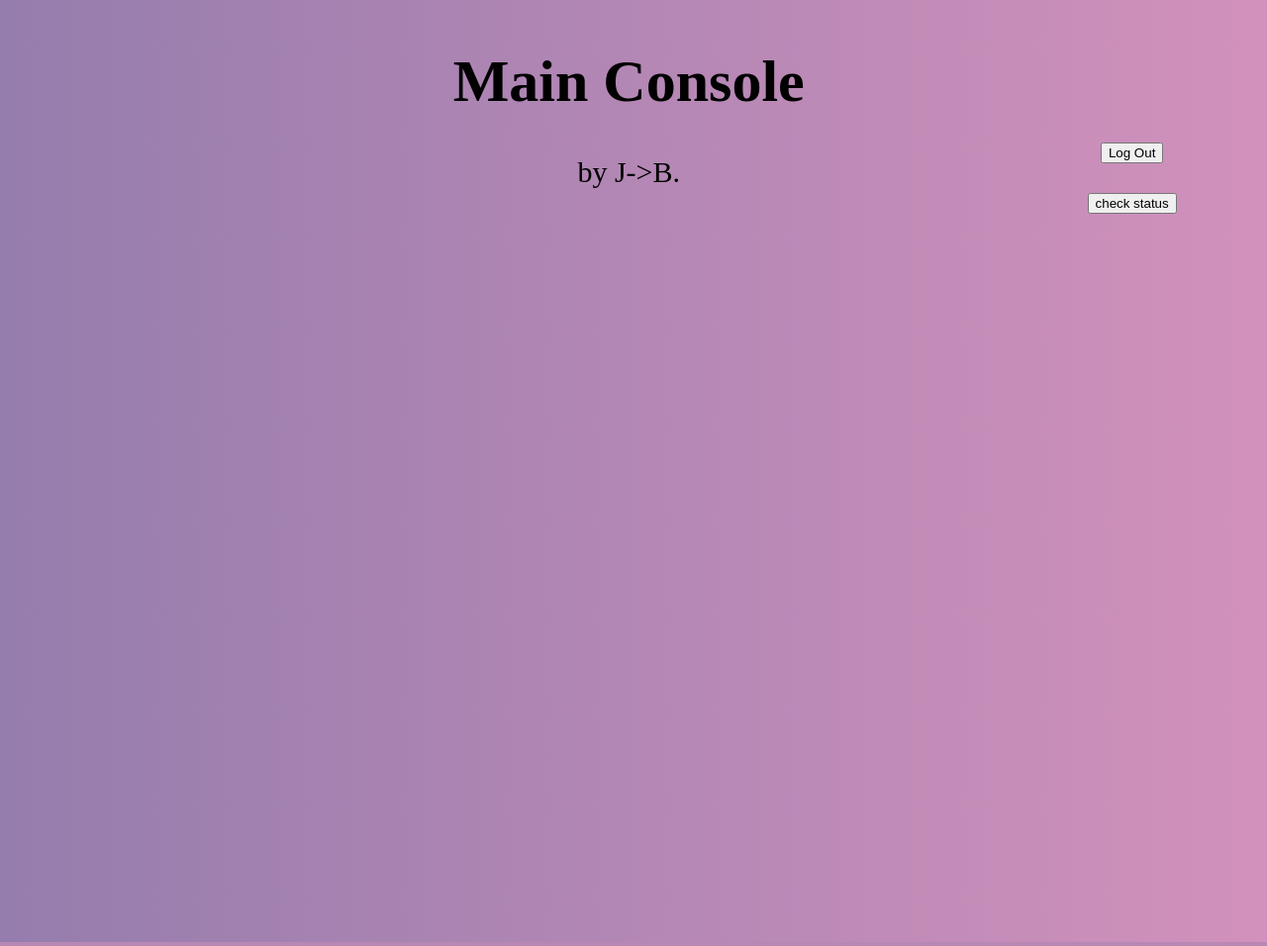
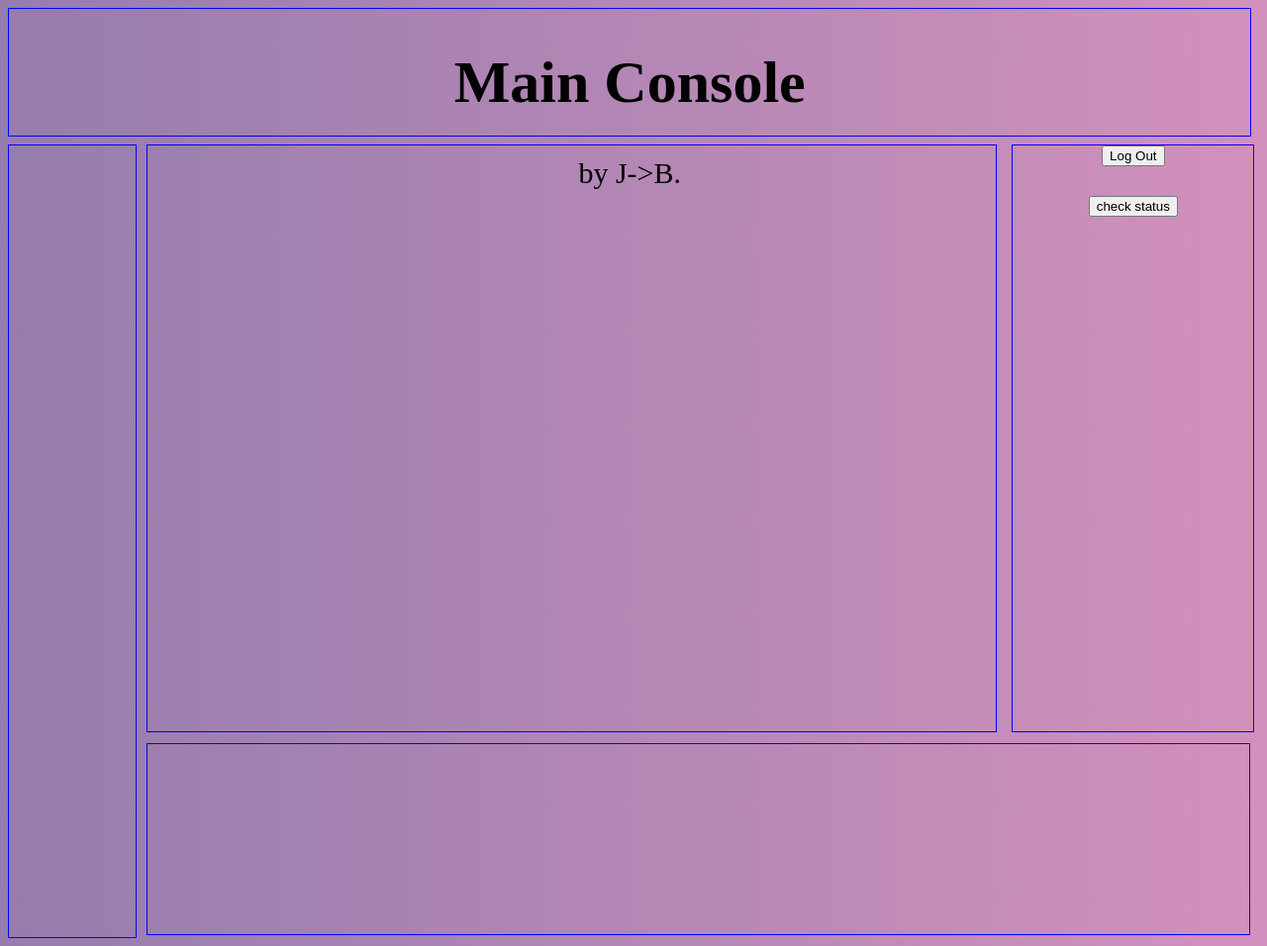
Before and after one commit to jirayuwat12/nginx, a PHP site: page /main.php in a window 1280 px wide. Shown: the whole page at 99% size. Run offline with PHP 8.4, Linux system fonts and the light colour scheme; the visitor is signed in with stand-in values (Sample User, id 1); data that the repository does not hold is empty.

Commit message:
add border

```diff
--- a/main.php
+++ b/main.php
@@ -24,27 +24,27 @@
       #menu{
         width:10vw;
         height:100vh;
-        //border: 1px solid blue;
+        border: 1px solid blue;
       }
       #head{
         width:98vw;
         height:16vh;
-        //border:1px solid blue;
+        border:1px solid blue;
       }
       #main{
         width:67vw;
         height:74vh;
-        //border:1px solid blue;
+        border:1px solid blue;
       }
       #right{
         width:19vw;
         height:74vh;
-        //border:1px solid blue;
+        border:1px solid blue;
       }
       #foot{
         width:87vw;
         height:24vh;
-        //border:1px solid blue;
+        border:1px solid blue;
       }
 		</style>
 		<link href="st1.css" rel="stylesheet">
```
